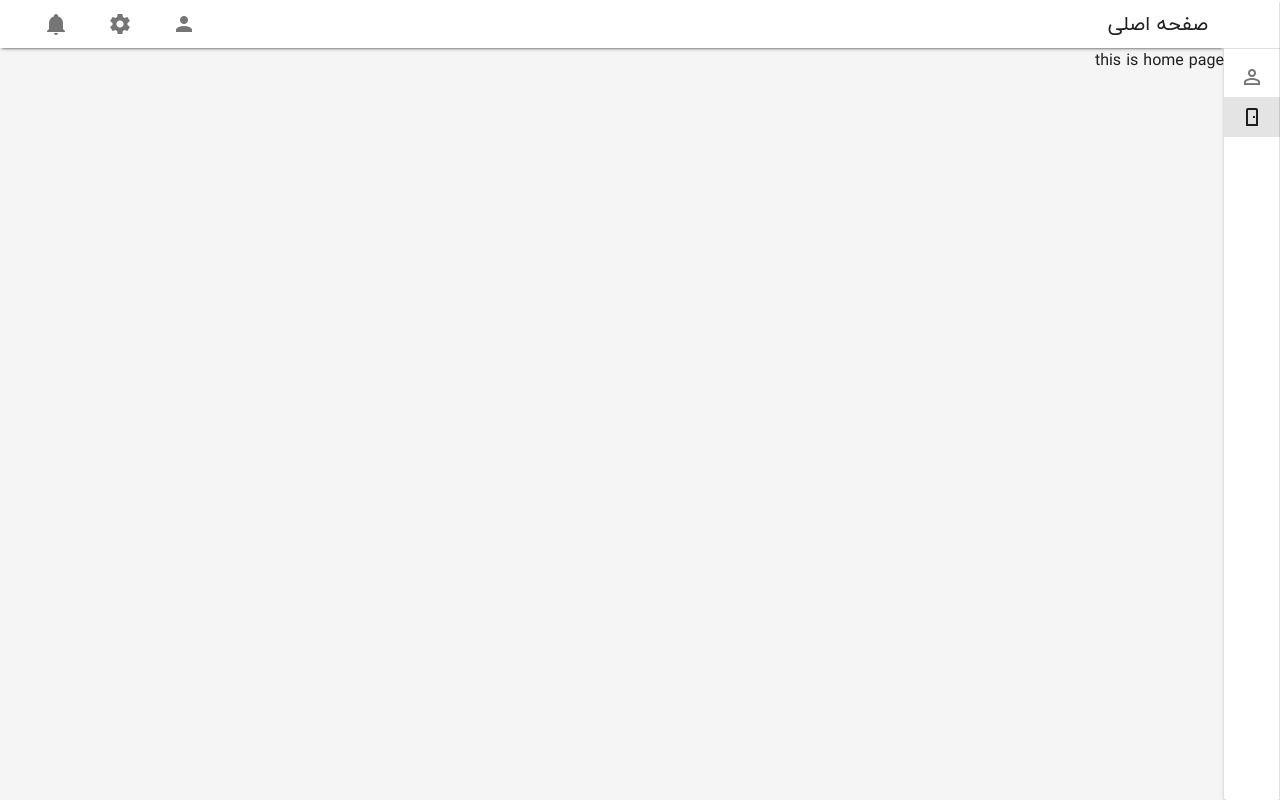
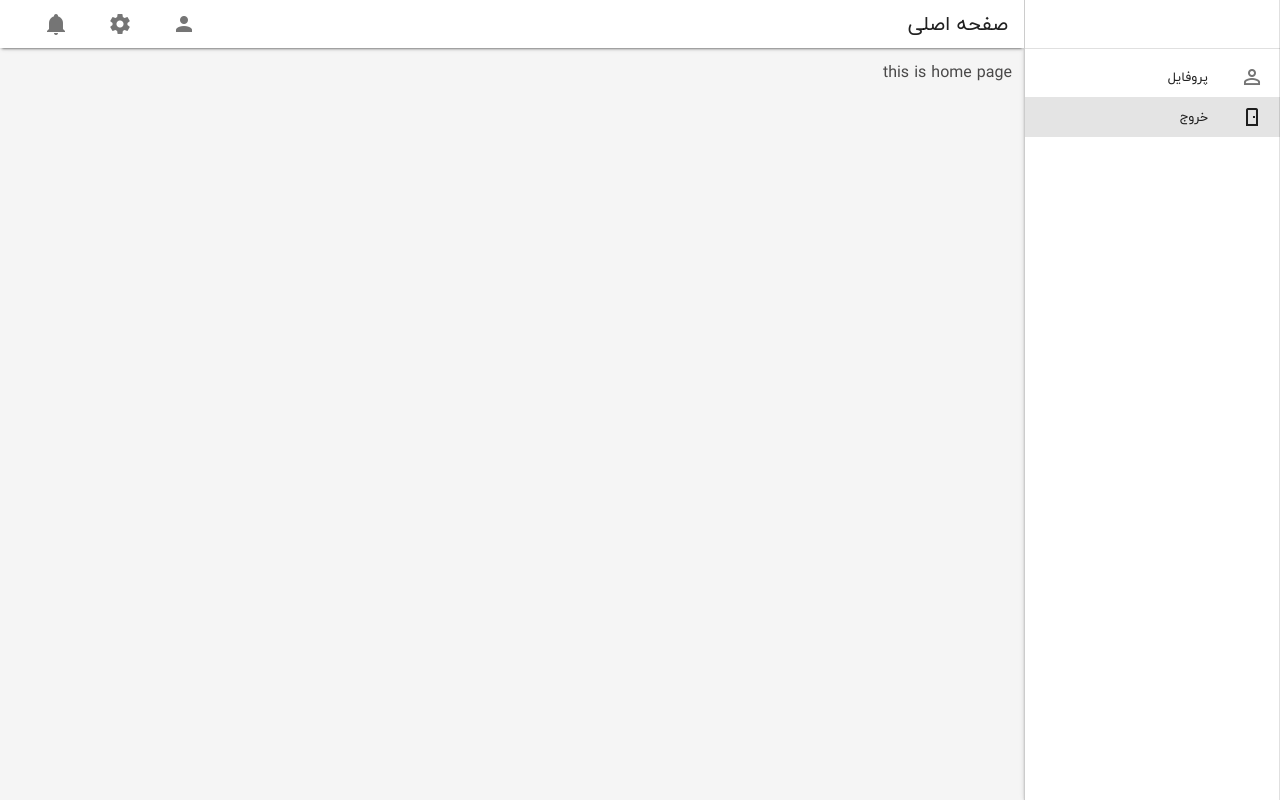
Before and after one commit to mmd1380/Project, a Vue app: page /auth in a window 1280 px wide. Both pictures are taken after a click on the button "ورود به سیستم". Built offline with nearby package versions, Linux system fonts and the light colour scheme.

Commit message:
add header to default layout

```diff
--- a/src/components/layout/AppMenu.vue
+++ b/src/components/layout/AppMenu.vue
@@ -1,20 +1,12 @@
 <template>
   <v-card>
     <v-navigation-drawer
-      v-model="drawer"
-      :mini-variant.sync="mini"
-      permanent
+      style="border-left: solid 1px rgba(0, 0, 0, 0.2); border-radius: 0"
     >
       <v-list-item class="px-2">
 
         <v-list-item-title></v-list-item-title>
 
-        <v-btn
-            icon
-            @click.stop="mini = !mini"
-        >
-          <v-icon>mdi-chevron-left</v-icon>
-        </v-btn>
       </v-list-item>
 
       <v-divider></v-divider>
@@ -43,12 +35,10 @@
 export default {
   name: "AppMenu",
   data: () => ({
-    drawer: true,
     items: [
       { title: 'پروفایل', icon: 'mdi-account-outline', link: "/dashboard" },
       { title: 'خروج', icon: 'mdi-door', link: "/" },
     ],
-    mini: true
   }),
 }
 </script>
--- a/src/layout/default.vue
+++ b/src/layout/default.vue
@@ -25,5 +25,9 @@ name: "default",
   height: 100vh;
   overflow: auto;
   background-color: #f5f5f5 !important;
+  color: #4a4949;
+}
+.content {
+  padding: 12px;
 }
 </style>
```
